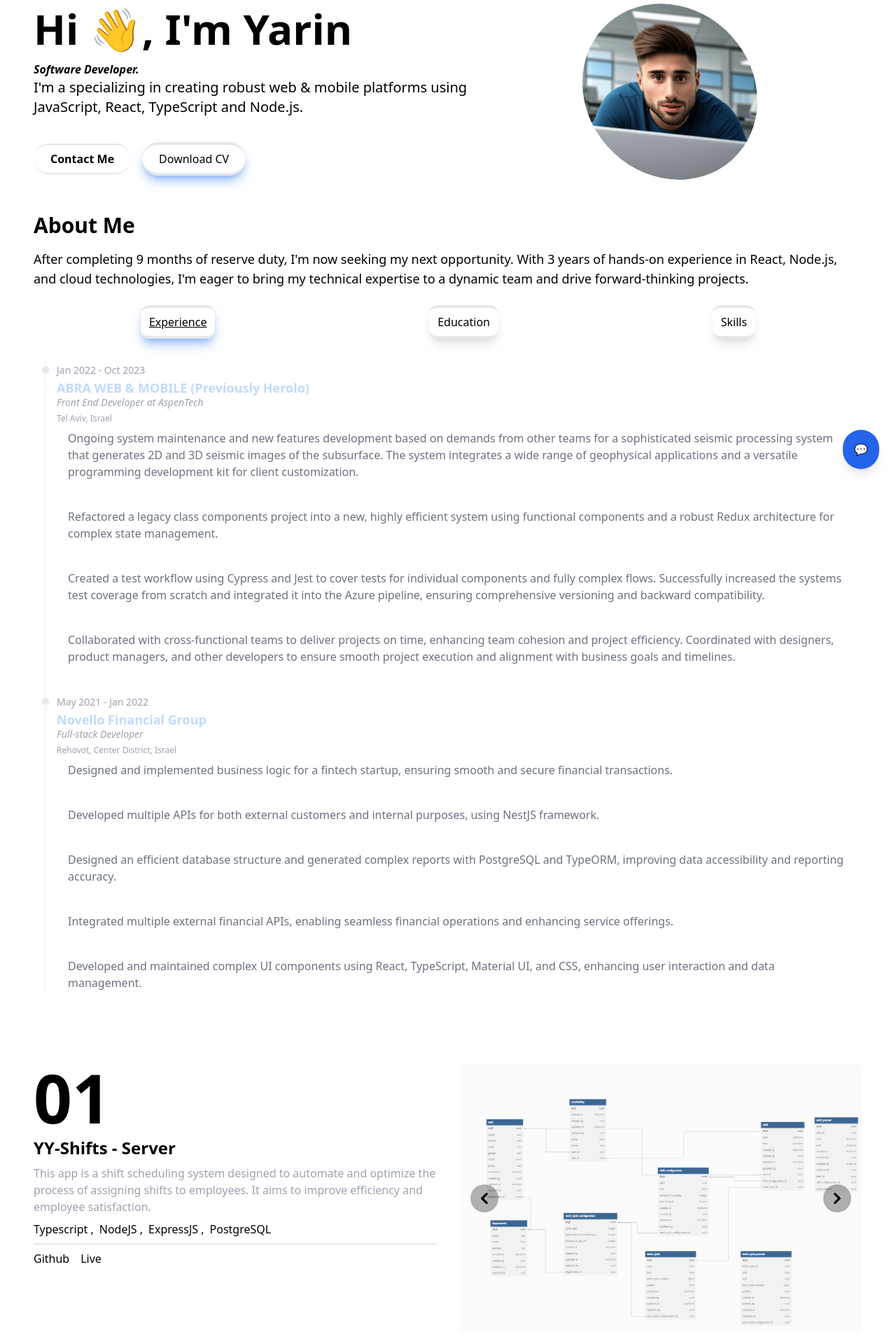
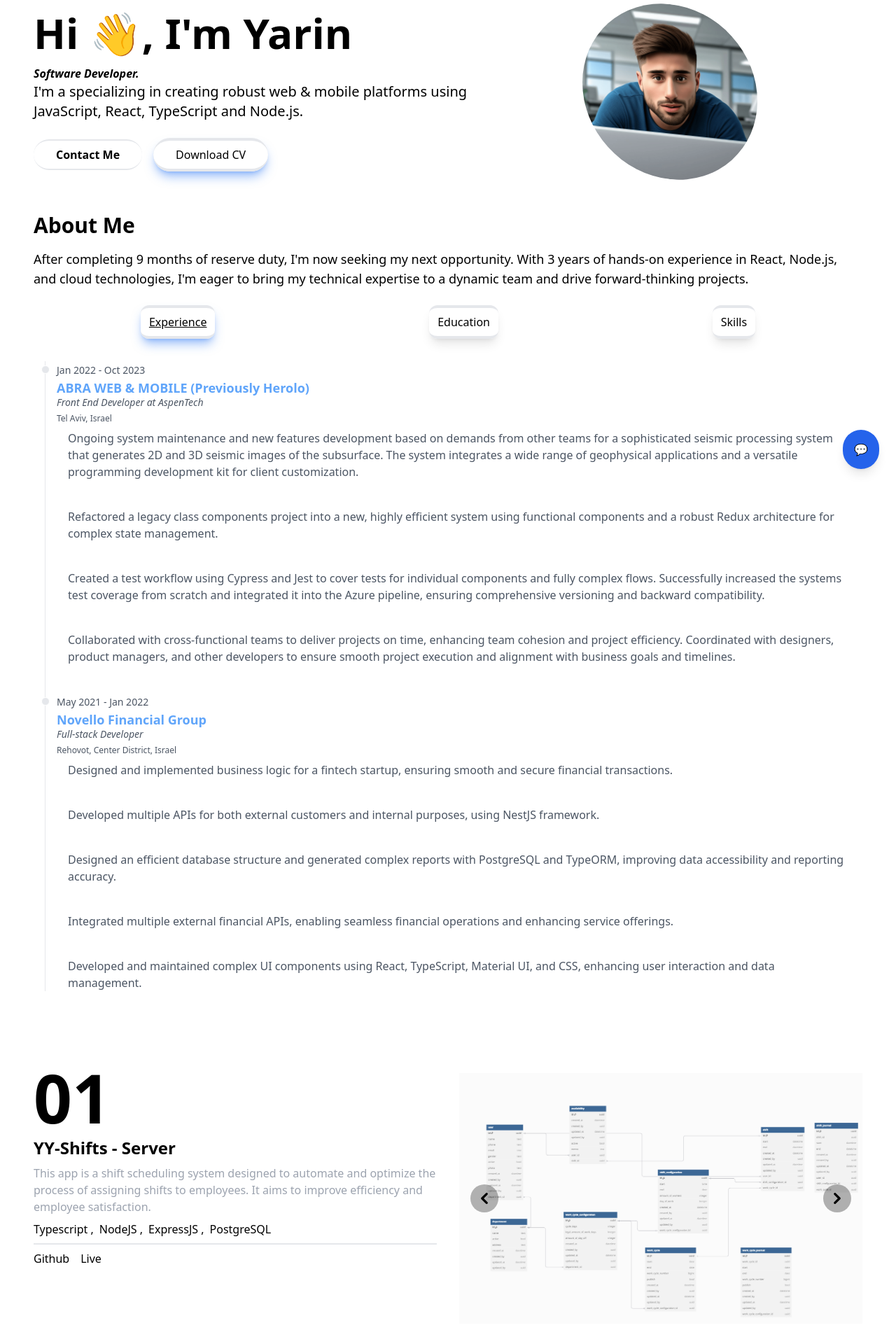
Before and after one commit to yarinTag/Y.T-Portfolio, a Next.js app: page / in a window 1280 px wide. Shown: the part 106-2026 px from the top of the page at 70% size. Built offline with nearby package versions, Linux system fonts and the light colour scheme.

Commit message:
accessibility & preformance

```diff
--- a/src/components/navbar/Navbar.tsx
+++ b/src/components/navbar/Navbar.tsx
@@ -51,6 +51,7 @@ const Navbar = () => {
           <button
             className='flex items-center px-3 py-2 text-slate-200 hover:text-white hover:border-white'
             onClick={() => toggleTheme(theme === '#0D0D0D' ? false : true)}
+            aria-label='theme_btn'
           >
             {theme === '#0D0D0D' ? <LightBulbOff /> : <LightBulbOn />}
           </button>
--- a/src/components/Project.tsx
+++ b/src/components/project/Project.tsx
@@ -56,100 +56,100 @@ const Project = () => {
   };
 
   return (
-    <div className="container my-18 mx-auto px-12 py-4" id="projects">
-      <div className="flex flex-col xl:flex-row xl:gap-[32px]">
-        <div className="w-full xl:w-[50%] flex flex-col xl:justify-between order-2 xl:order-none">
-          <div className="flex flex-col gap-2">
+    <div className='container my-18 mx-auto px-12 py-4' id='projects'>
+      <div className='flex flex-col xl:flex-row xl:gap-[32px]'>
+        <div className='w-full xl:w-[50%] flex flex-col xl:justify-between order-2 xl:order-none'>
+          <div className='flex flex-col gap-2'>
             <div>
-              <div className="text-8xl font-bold">{project.id}</div>
+              <div className='text-8xl font-bold'>{project.id}</div>
             </div>
-            <h2 className="text-2xl font-bold transition-all duration-500 capitalize">
+            <h2 className='text-2xl font-bold transition-all duration-500 capitalize'>
               {project.title}
             </h2>
-            <p className="text-gray-400 dark:text-gray-500">
+            <p className='text-gray-400 dark:text-gray-500'>
               {project.description}
             </p>
-            <ul className="flex gap-2 flex-wrap">
+            <ul className='flex gap-2 flex-wrap'>
               {project.stack.map((stack, index) => (
                 <li key={stack}>
                   {stack} {index !== project.stack.length - 1 && ','}
                 </li>
               ))}
             </ul>
-            <div className="border-y"></div>
-            <div className="flex gap-4">
+            <div className='border-y'></div>
+            <div className='flex gap-4'>
               <Link href={project.github}>Github</Link>
               <Link href={project.github}>Live</Link>
             </div>
           </div>
         </div>
-        <div className="w-full xl:w-[50%]">
+        <div className='w-full xl:w-[50%]'>
           <div
-            id="default-carousel"
-            className="relative w-full"
-            data-carousel="static"
+            id='default-carousel'
+            className='relative w-full'
+            data-carousel='static'
           >
-            <div className="relative h-56 overflow-hidden rounded-lg md:h-96">
-              <div className="duration-700 ease-in-out" data-carousel-item>
+            <div className='relative h-56 overflow-hidden rounded-lg md:h-96 aspect-h-9'>
+              <div className='duration-700 ease-in-out' data-carousel-item>
                 <Image
                   src={project.image}
-                  layout="fill"
-                  objectFit="fill"
-                  className="absolute block w-full"
+                  layout='fill'
+                  objectFit='contain'
+                  className='absolute'
                   alt={project.title}
                 />
               </div>
             </div>
             <button
-              type="button"
-              className="absolute top-0 start-0 z-30 flex items-center justify-center h-full px-4 cursor-pointer group focus:outline-none"
+              type='button'
+              className='absolute top-0 start-0 z-30 flex items-center justify-center h-full px-4 cursor-pointer group focus:outline-none'
               data-carousel-prev
               disabled={projectIndex === 0}
               onClick={() => handleSlider(projectIndex - 1)}
             >
-              <span className="inline-flex items-center justify-center w-10 h-10 rounded-full bg-black/30 dark:bg-gray-800/30 group-hover:bg-white/50 dark:group-hover:bg-gray-800/60 group-focus:ring-4 group-focus:ring-white dark:group-focus:ring-gray-800/70 group-focus:outline-none">
+              <span className='inline-flex items-center justify-center w-10 h-10 rounded-full bg-black/30 dark:bg-gray-800/30 group-hover:bg-white/50 dark:group-hover:bg-gray-800/60 group-focus:ring-4 group-focus:ring-white dark:group-focus:ring-gray-800/70 group-focus:outline-none'>
                 <svg
-                  className="w-4 h-4 dark:text-gray-800 rtl:rotate-180"
-                  aria-hidden="true"
-                  xmlns="http://www.w3.org/2000/svg"
-                  fill="none"
-                  viewBox="0 0 6 10"
+                  className='w-4 h-4 dark:text-gray-800 rtl:rotate-180'
+                  aria-hidden='true'
+                  xmlns='http://www.w3.org/2000/svg'
+                  fill='none'
+                  viewBox='0 0 6 10'
                 >
                   <path
-                    stroke="currentColor"
-                    strokeLinecap="round"
-                    strokeLinejoin="round"
-                    strokeWidth="2"
-                    d="M5 1 1 5l4 4"
+                    stroke='currentColor'
+                    strokeLinecap='round'
+                    strokeLinejoin='round'
+                    strokeWidth='2'
+                    d='M5 1 1 5l4 4'
                   />
                 </svg>
-                <span className="sr-only">Previous</span>
+                <span className='sr-only'>Previous</span>
               </span>
             </button>
             <button
-              type="button"
-              className="absolute top-0 end-0 z-30 flex items-center justify-center h-full px-4 cursor-pointer group focus:outline-none"
+              type='button'
+              className='absolute top-0 end-0 z-30 flex items-center justify-center h-full px-4 cursor-pointer group focus:outline-none'
               data-carousel-next
               disabled={projectIndex === projects.length - 1}
               onClick={() => handleSlider(projectIndex + 1)}
             >
-              <span className="inline-flex items-center justify-center w-10 h-10 rounded-full bg-black/30 dark:bg-gray-800/30 group-hover:bg-white/50 dark:group-hover:bg-gray-800/60 group-focus:ring-4 group-focus:ring-white dark:group-focus:ring-gray-800/70 group-focus:outline-none">
+              <span className='inline-flex items-center justify-center w-10 h-10 rounded-full bg-black/30 dark:bg-gray-800/30 group-hover:bg-white/50 dark:group-hover:bg-gray-800/60 group-focus:ring-4 group-focus:ring-white dark:group-focus:ring-gray-800/70 group-focus:outline-none'>
                 <svg
-                  className="w-4 h-4 dark:text-gray-800 rtl:rotate-180"
-                  aria-hidden="true"
-                  xmlns="http://www.w3.org/2000/svg"
-                  fill="none"
-                  viewBox="0 0 6 10"
+                  className='w-4 h-4 dark:text-gray-800 rtl:rotate-180'
+                  aria-hidden='true'
+                  xmlns='http://www.w3.org/2000/svg'
+                  fill='none'
+                  viewBox='0 0 6 10'
                 >
                   <path
-                    stroke="currentColor"
-                    strokeLinecap="round"
-                    strokeLinejoin="round"
-                    strokeWidth="2"
-                    d="m1 9 4-4-4-4"
+                    stroke='currentColor'
+                    strokeLinecap='round'
+                    strokeLinejoin='round'
+                    strokeWidth='2'
+                    d='m1 9 4-4-4-4'
                   />
                 </svg>
-                <span className="sr-only">Next</span>
+                <span className='sr-only'>Next</span>
               </span>
             </button>
           </div>
--- a/src/components/Section.tsx
+++ b/src/components/section/Section.tsx
@@ -1,5 +1,5 @@
 import Image from 'next/image';
-import AnimatedText from './AnimatedText';
+import AnimatedText from '../shared/AnimatedText';
 
 const Section = () => {
   const CV = '/images/YT-Resume.pdf';
@@ -16,11 +16,17 @@ const Section = () => {
             I&apos;m a specializing in creating robust web & mobile platforms
             using JavaScript, React, TypeScript and Node.js.
           </p>
-          <div>
-            <button className='mr-4 w-full sm:w-fit  py-2 px-6 rounded-full border-y-2 font-bold hover:bg-gray-400'>
+          <div className='flex flex-col sm:flex-row items-center sm:space-x-2 space-y-4 sm:space-y-0'>
+            <button
+              className='mr-2 w-full sm:w-fit  py-2 px-8 rounded-full border-y-2 font-bold hover:bg-gray-400'
+              aria-label='Contact Me'
+            >
               <a href='mailto:yarin.tagouri@gmail.com'>Contact Me</a>
             </button>
-            <button className='mr-4 w-full sm:w-fit  rounded-full py-2 px-6  hover:bg-slate-400  mt-3 border-y-4 shadow-lg shadow-blue-500/50'>
+            <button
+              className='mr-2 w-full sm:w-fit  rounded-full py-2 px-8 hover:bg-slate-400 border-y-4 shadow-lg shadow-blue-500/50'
+              aria-label='Download CV'
+            >
               <a download='Yarin_Tag_CV.pdf' href={CV}>
                 Download CV
               </a>
--- a/src/components/skill/Skill.tsx
+++ b/src/components/skill/Skill.tsx
@@ -9,14 +9,14 @@ interface SkillProps {
 const Skill: React.FC<SkillProps> = ({ title, skills }) => {
   return (
     <div>
-      <h3 className='italic font-bold text-blue-200 text-xl underline decoration-sky-500  px-4 py-2 '>
+      <h3 className='italic font-bold text-blue-400 text-xl underline decoration-sky-500  px-4 py-2 '>
         {title}
       </h3>
       <ul className='text-sm mb-2 flex flex-wrap px-4 gap-4'>
         {skills.map((skill) => (
           <li
             key={skill}
-            className='border border-blue-200 rounded-md opacity-50 hover:opacity-100 px-4 py-1'
+            className='border border-blue-400 rounded-md opacity-50 hover:opacity-100 px-4 py-1'
           >
             {skill}
           </li>
--- a/src/components/timeline/TimelineItem.tsx
+++ b/src/components/timeline/TimelineItem.tsx
@@ -23,20 +23,17 @@ const TimelineItem: React.FC<TimelineItemProps> = ({
   return (
     <li className='mb-10 ms-4'>
       <div className='absolute w-3 h-3 bg-gray-200 rounded-full mt-1.5 -start-1.5 border border-white dark:border-gray-900 dark:bg-gray-700'></div>
-      <time className='mb-1 text-sm font-normal leading-none text-gray-400 dark:text-gray-500'>
+      <time className='mb-1 text-sm font-normal leading-none text-gray-600 dark:text-gray-400'>
         {duration}
       </time>
-      <h3 className='text-lg font-semibold text-blue-200'>
-        {company}
-      </h3>
-      <p className='italic block mb-2 text-sm font-normal leading-none text-gray-400 dark:text-gray-500'>
+      <h3 className='text-lg font-semibold text-blue-400'>{company}</h3>
+      <p className='italic block mb-2 text-sm font-normal leading-none text-gray-600 dark:text-gray-400'>
         {position}
       </p>
-      <p className='block mb-2 text-xs font-normal  text-gray-400 dark:text-gray-500'>
+      <p className='block mb-2 text-xs font-normal  text-gray-600 dark:text-gray-400'>
         {location}
       </p>
-
-      <div className='mb-4 text-base font-normal text-gray-500 dark:text-gray-400'>
+      <div className='mb-4 text-base font-normal text-gray-600 dark:text-gray-400'>
         <ul>
           {description?.map((item, index) => (
             <li className='mb-10 ms-4' key={index}>
```
Also changed, not shown: src/app/page.tsx (+4 -4 lines), src/components/section/AboutSection.tsx (renamed from src/components/about/About.tsx), src/components/shared/AnimatedText.tsx (renamed from src/components/AnimatedText.tsx), src/components/shared/ChatBot.tsx (renamed from src/components/ChatBot.tsx).
